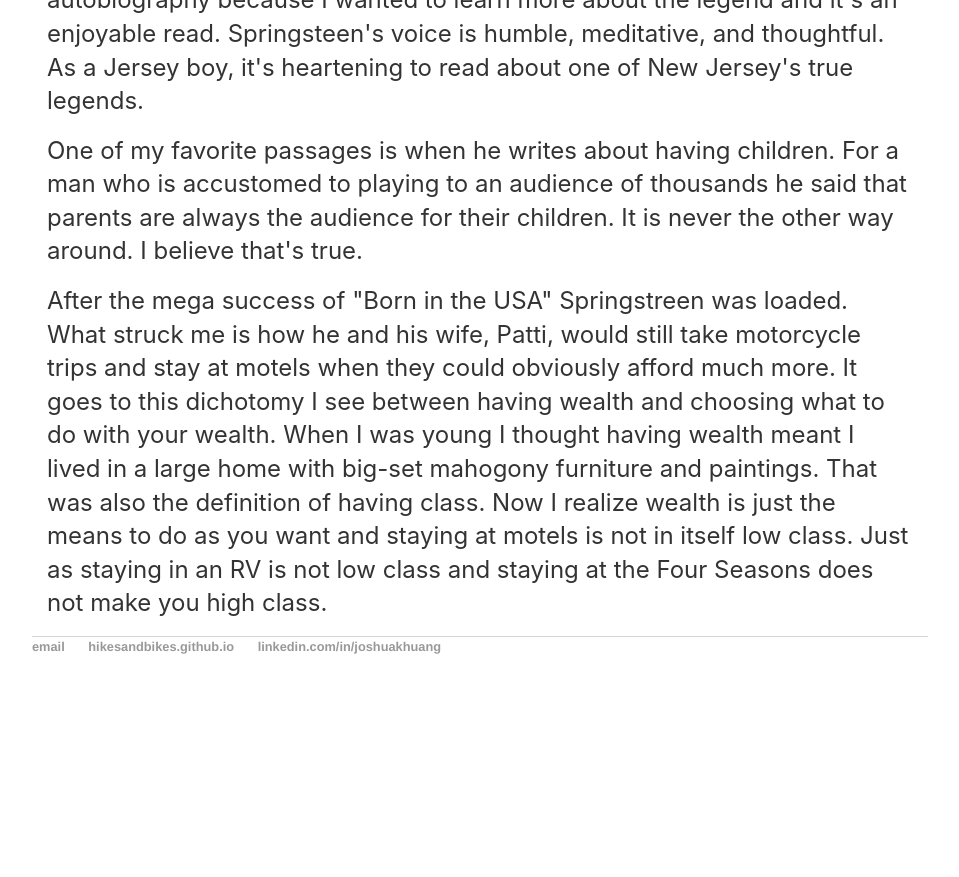
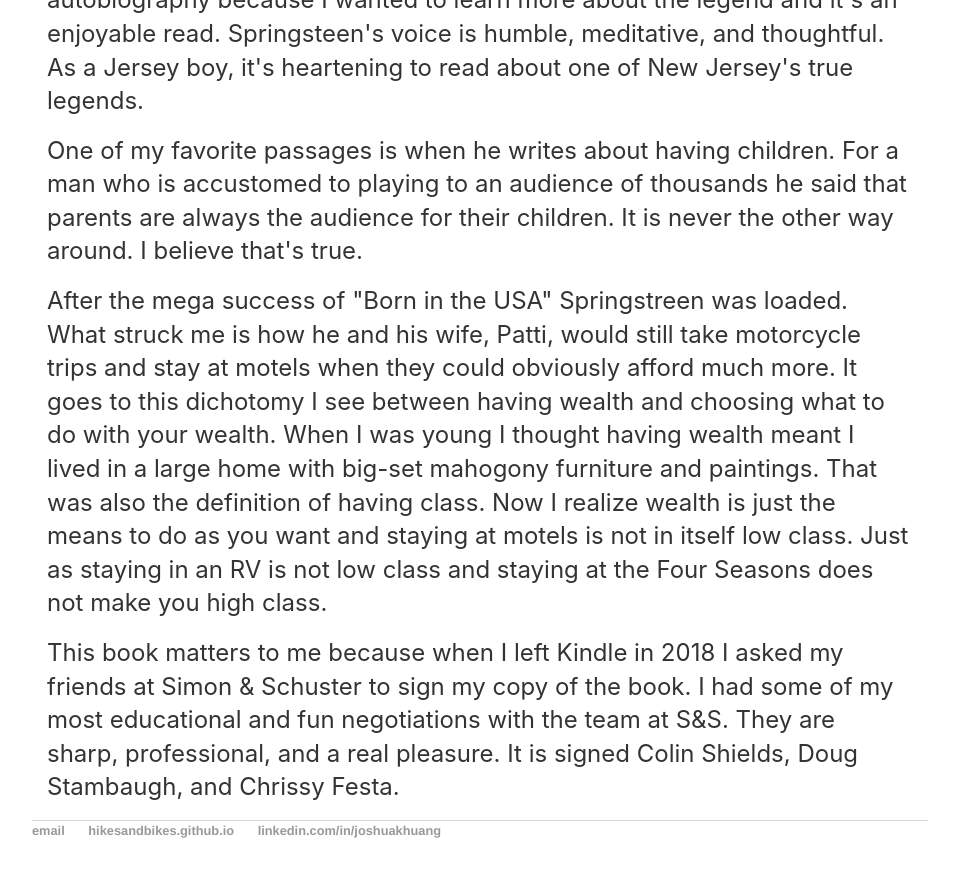
Before and after one commit to hikesandbikes/hikesandbikes.github.io, a Jekyll site: the page built from index.html, in a window 1280 px wide and 900 px high, scrolled down 3814 px. Shown: the top 877 px of the window, without its empty margins (160-1119 px from the left). Built offline with Jekyll 4.4.1, drawn with Linux system fonts in a browser that asks for light colours; before the commit the page ends 4530 px from its top, so only the background shows below that.

Commit message:
Updated ssteen post

```diff
--- a/index.html
+++ b/index.html
@@ -126,7 +126,11 @@
 		Now I realize wealth is just the means to do as you want and staying at motels is not in itself low class.  Just as staying
 		in an RV is not low class and staying at the Four Seasons does not make you high class.
 		</p>
-
+		<p>
+			This book matters to me because when I left Kindle in 2018 I asked my friends at Simon & Schuster to sign my copy of
+			the book.  I had some of my most educational and fun negotiations with the team at S&S.  They are sharp, professional,
+			and a real pleasure.  It is signed Colin Shields, Doug Stambaugh, and Chrissy Festa.
+		</p>
 
 		</div>
 		</div>
```
